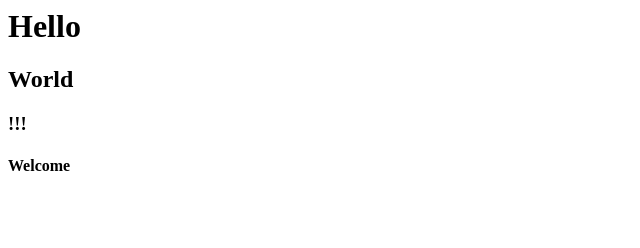
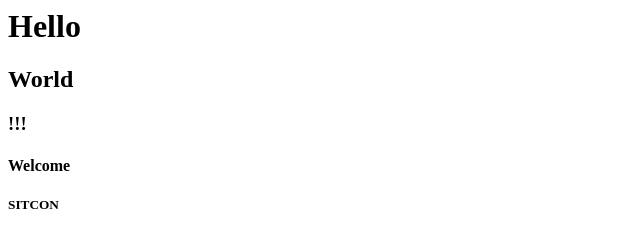
Before and after one commit to c794613852/camp, a plain HTML site: page index.html in a window 1280 px wide. Shown: the full height of the page, 0-640 px from the left. Drawn offline with Linux system fonts and the light colour scheme.

Commit message:
Add SITCON

```diff
--- a/index.html
+++ b/index.html
@@ -3,4 +3,5 @@
 	<h2>World</h2>
 	<h3>!!!</h3>
 	<h4>Welcome</h4>
+	<h5>SITCON</h5>
 </body>
```
